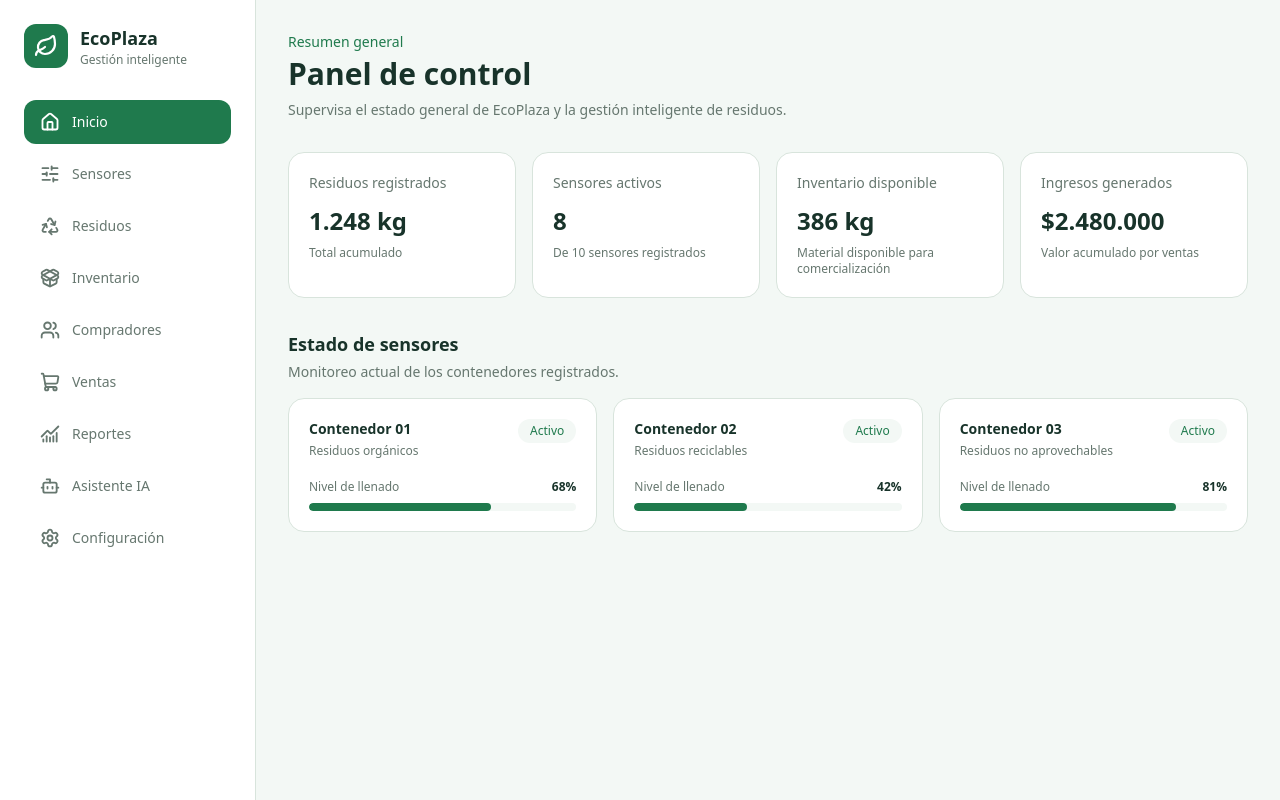
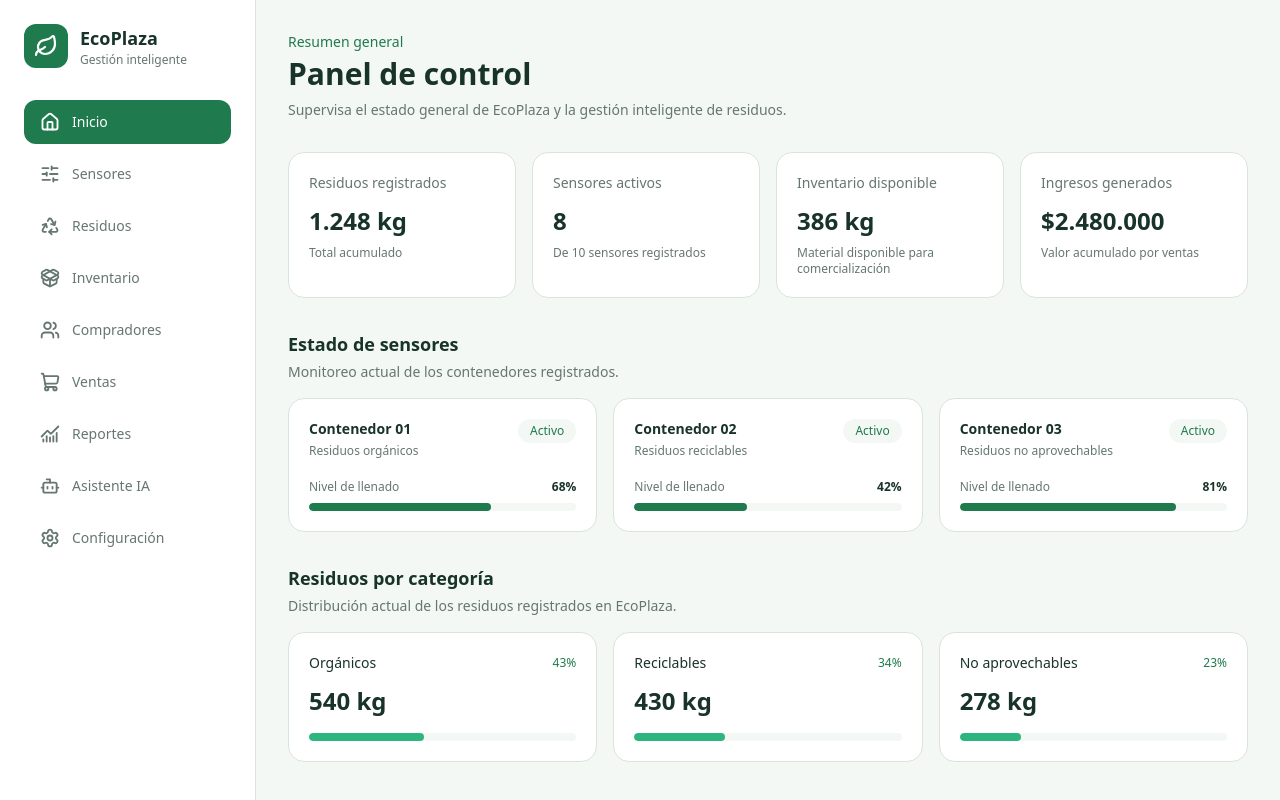
Before and after one commit to luis-sdiaz/ecoplaza-smart-waste-platform, a React (Vite) app in the folder frontend/: page / in a window 1280 px wide. Built offline with nearby package versions, Linux system fonts and the light colour scheme.

Commit message:
feat(frontend): add waste category summary

```diff
--- /dev/null
+++ b/frontend/src/components/WasteSummaryCard.tsx
@@ -0,0 +1,34 @@
+interface WasteSummaryCardProps {
+  title: string;
+  amount: string;
+  percentage: number;
+}
+
+function WasteSummaryCard({
+  title,
+  amount,
+  percentage,
+}: WasteSummaryCardProps) {
+  return (
+    <article className="rounded-2xl border border-ecoplaza-border bg-ecoplaza-surface p-5">
+      <div className="flex items-center justify-between">
+        <p className="text-sm font-medium text-ecoplaza-text">{title}</p>
+
+        <span className="text-xs font-medium text-ecoplaza-primary">
+          {percentage}%
+        </span>
+      </div>
+
+      <p className="mt-3 text-2xl font-semibold text-ecoplaza-text">{amount}</p>
+
+      <div className="mt-4 h-2 overflow-hidden rounded-full bg-ecoplaza-background">
+        <div
+          className="h-full rounded-full bg-ecoplaza-secondary"
+          style={{ width: `${percentage}%` }}
+        />
+      </div>
+    </article>
+  );
+}
+
+export default WasteSummaryCard;
--- a/frontend/src/pages/DashboardPage.tsx
+++ b/frontend/src/pages/DashboardPage.tsx
@@ -1,3 +1,4 @@
+import WasteSummaryCard from "../components/WasteSummaryCard";
 import SensorStatusCard from "../components/SensorStatusCard";
 import MetricCard from "../components/MetricCard";
 function DashboardPage() {
@@ -76,6 +77,33 @@ function DashboardPage() {
           />
         </div>
       </div>
+      <div className="mt-8">
+        <div>
+          <h2 className="text-lg font-semibold text-ecoplaza-text">
+            Residuos por categoría
+          </h2>
+
+          <p className="mt-1 text-sm text-ecoplaza-text-muted">
+            Distribución actual de los residuos registrados en EcoPlaza.
+          </p>
+        </div>
+
+        <div className="mt-4 grid grid-cols-3 gap-4">
+          <WasteSummaryCard title="Orgánicos" amount="540 kg" percentage={43} />
+
+          <WasteSummaryCard
+            title="Reciclables"
+            amount="430 kg"
+            percentage={34}
+          />
+
+          <WasteSummaryCard
+            title="No aprovechables"
+            amount="278 kg"
+            percentage={23}
+          />
+        </div>
+      </div>
     </section>
   );
 }
```
